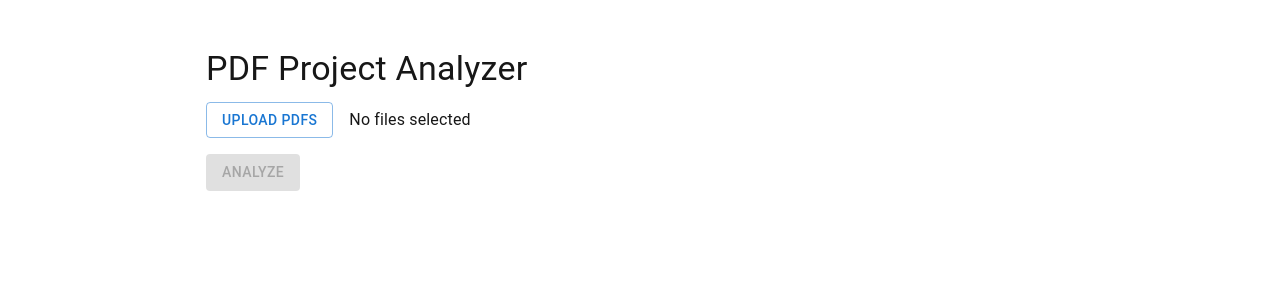
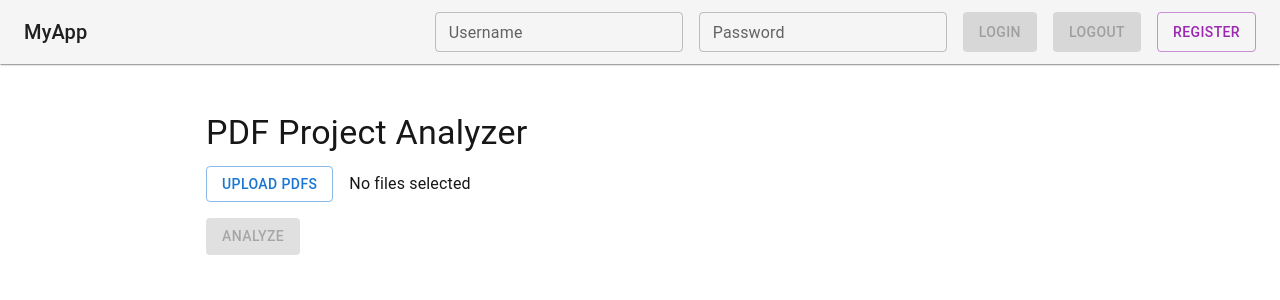
Before and after one commit to RoongChakkrin42/deepdoc_client, a Next.js app: page / in a window 1280 px wide. Shown: the top 300 px of the page. Built offline with nearby package versions, Linux system fonts and the light colour scheme.

Commit message:
login logout

```diff
--- a/src/app/page.tsx
+++ b/src/app/page.tsx
@@ -14,6 +14,13 @@ import {
   Paper,
   CircularProgress,
   Stack,
+  AppBar,
+  Toolbar,
+  TextField,
+  Dialog,
+  DialogTitle,
+  DialogContent,
+  DialogActions,
 } from "@mui/material";
 import axios from "axios";
 
@@ -32,10 +39,64 @@ export default function PDFAnalyzer() {
   const [files, setFiles] = useState<File[]>([]);
   const [results, setResults] = useState<Result[]>([]);
   const [loading, setLoading] = useState(false);
+  const [username, setUsername] = useState("");
+  const [password, setPassword] = useState("");
+  const [session, setSession] = useState("");
+  const [registerOpen, setRegisterOpen] = useState(false);
+  const [registerUsername, setRegisterUsername] = useState("");
+  const [registerPassword, setRegisterPassword] = useState("");
+
+  const handleLogin = async () => {
+    try {
+      const response = await axios.post("http://localhost:8000/login", {
+        username,
+        password,
+      });
+      console.log(response);
+      if (response) {
+        setSession(response.data.access_token);
+        setUsername("");
+        setPassword("");
+      } else {
+        alert("invalid username or password");
+      }
+      setSession(response.data.access_token);
+      setUsername("");
+      setPassword("");
+    } catch (error) {
+      alert("invalid username or password");
+    }
+  };
+
+  const handleLogout = async () => {
+    try {
+      setSession("");
+    } catch (error) {
+      console.log(error);
+    }
+  };
+
+  const handleRegister = async () => {
+    try {
+      const res = await axios.post("http://localhost:8000/register", {
+        username: registerUsername,
+        password: registerPassword,
+      });
+      if (res.data == 201) {
+        setRegisterOpen(false);
+        setRegisterUsername("");
+        setRegisterPassword("");
+      } else {
+        alert("Register failed.");
+      }
+    } catch (err) {
+      console.error("Register failed:", err);
+    }
+  };
 
   const handleFileChange = (e: React.ChangeEvent<HTMLInputElement>) => {
     if (e.target.files) {
-      setResults([])
+      setResults([]);
       setFiles(Array.from(e.target.files));
     }
   };
@@ -49,13 +110,12 @@ export default function PDFAnalyzer() {
     try {
       const res = await axios.post("http://localhost:8000/analyze", formData, {
         headers: {
-          Authorization: 'Bearer eyJhbGciOiJIUzI1NiIsInR5cCI6IkpXVCJ9.eyJpYXQiOjE3NTA5MjcxNDAsImV4cCI6MTc1MDkzNDM0MH0.NX5MITtpEEOcIyIcjaVYfzrMj-dtgFiM5i10jyRULPs',
+          Authorization: `Bearer ${session}`,
           "Content-Type": "multipart/form-data",
         },
       });
 
       const data: Result[] = res.data;
-      console.log(data)
       setResults(data);
     } catch (error: any) {
       console.error("Axios error:", error);
@@ -66,6 +126,92 @@ export default function PDFAnalyzer() {
   };
 
   return (
+    <>
+      <AppBar position="static" color="default" elevation={1}>
+        <Toolbar sx={{ gap: 2, flexWrap: "wrap" }}>
+          <Typography variant="h6" sx={{ flexGrow: 1 }}>
+            MyApp
+          </Typography>
+          <Box component="form" sx={{ display: "flex", gap: 2 }}>
+            <TextField
+              label="Username"
+              size="small"
+              variant="outlined"
+              value={username}
+              onChange={(e) => setUsername(e.target.value)}
+            />
+            <TextField
+              label="Password"
+              type="password"
+              size="small"
+              variant="outlined"
+              value={password}
+              onChange={(e) => setPassword(e.target.value)}
+            />
+            <Button
+              variant="contained"
+              onClick={handleLogin}
+              disabled={username == "" || password == ""}
+            >
+              Login
+            </Button>
+            <Button
+              color="error"
+              variant="contained"
+              onClick={handleLogout}
+              disabled={session == ""}
+            >
+              Logout
+            </Button>
+            <Button
+              variant="outlined"
+              color="secondary"
+              onClick={() => setRegisterOpen(true)}
+            >
+              Register
+            </Button>
+          </Box>
+        </Toolbar>
+      </AppBar>
+
+      {/* Register Dialog */}
+      <Dialog open={registerOpen} onClose={() => setRegisterOpen(false)}>
+        <DialogTitle>Register</DialogTitle>
+        <DialogContent
+          sx={{ display: "flex", flexDirection: "column", gap: 2, mt: 1 }}
+        >
+          <TextField
+            label="Username"
+            value={registerUsername}
+            onChange={(e) => setRegisterUsername(e.target.value)}
+          />
+          <TextField
+            label="Password"
+            type="password"
+            value={registerPassword}
+            onChange={(e) => setRegisterPassword(e.target.value)}
+          />
+        </DialogContent>
+        <DialogActions>
+          <Button
+            onClick={() => {
+              setRegisterOpen(false);
+              setRegisterUsername("");
+              setRegisterPassword("");
+            }}
+          >
+            Cancel
+          </Button>
+          <Button
+            variant="contained"
+            onClick={handleRegister}
+            disabled={registerUsername == "" || registerPassword == ""}
+          >
+            Submit
+          </Button>
+        </DialogActions>
+      </Dialog>
+
       <Box sx={{ maxWidth: 900, mx: "auto", mt: 4, p: 2 }}>
         <Typography variant="h4" gutterBottom>
           PDF Project Analyzer
@@ -92,7 +238,7 @@ export default function PDFAnalyzer() {
         <Button
           variant="contained"
           onClick={handleAnalyze}
-        disabled={files.length === 0 || loading}
+          disabled={files.length === 0 || loading || session == ""}
         >
           {loading ? <CircularProgress size={24} /> : "Analyze"}
         </Button>
@@ -135,5 +281,6 @@ export default function PDFAnalyzer() {
           </Box>
         )}
       </Box>
+    </>
   );
 }
```
Lines whose indentation alone changed are shown as unchanged.
